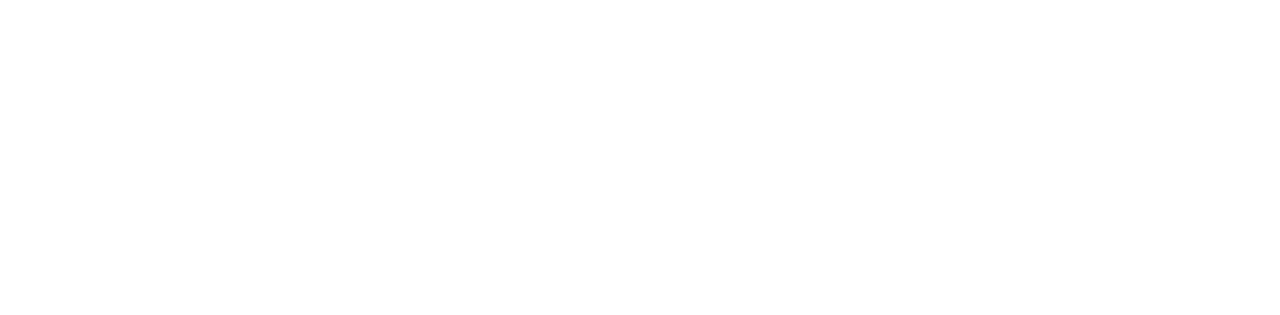
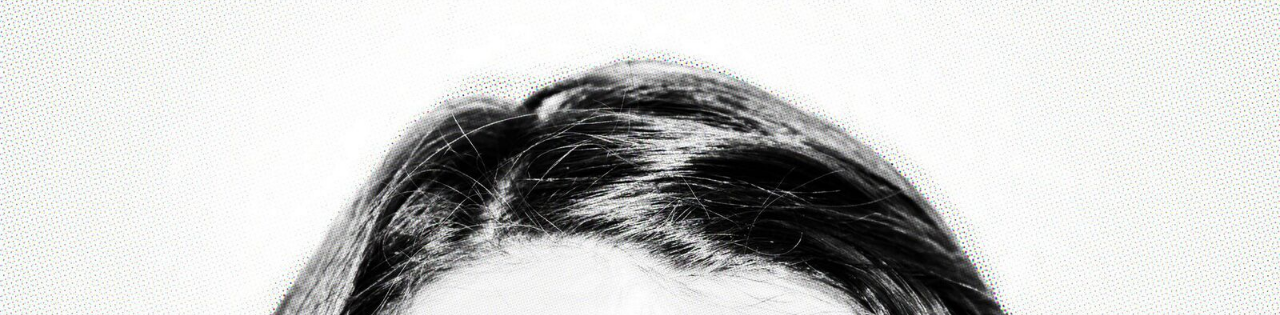
Before and after one commit to catebo/flexbox, a plain HTML site: page index.html in a window 1280 px wide. Shown: the top 315 px of the page. Drawn offline with Linux system fonts and the light colour scheme.

Commit message:
Added background image and box color

```diff
--- a/css/style.css
+++ b/css/style.css
@@ -7,9 +7,10 @@ body {
 	display: flex;
 	justify-content: center;
 	align-items: center;
-	background: url('../img/wow.png) bottom center no-repeat;
+	background: url('../img/wow.png') bottom center no-repeat;
 	background-size: cover;
 	font-size: 1 em;
+C:\Users\catbo\Desktop\skillcrush-center-flexbox-starter-2\skillcrush-center-flexbox-starter-2\img
 }
 .centered {
 	padding: 0 3.125em;
```
